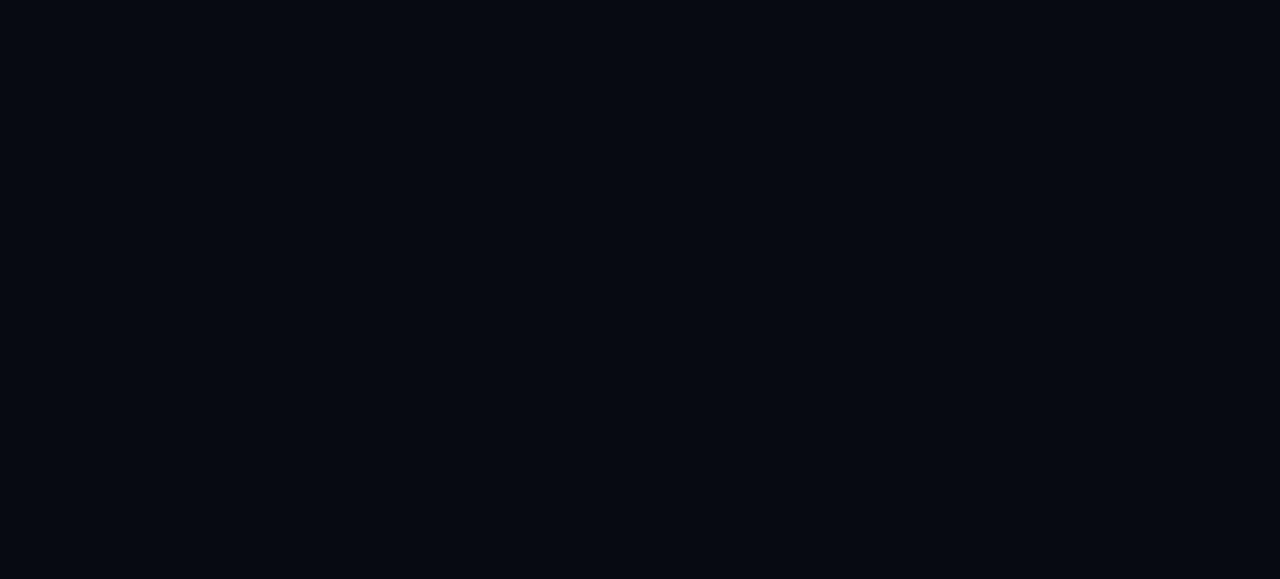
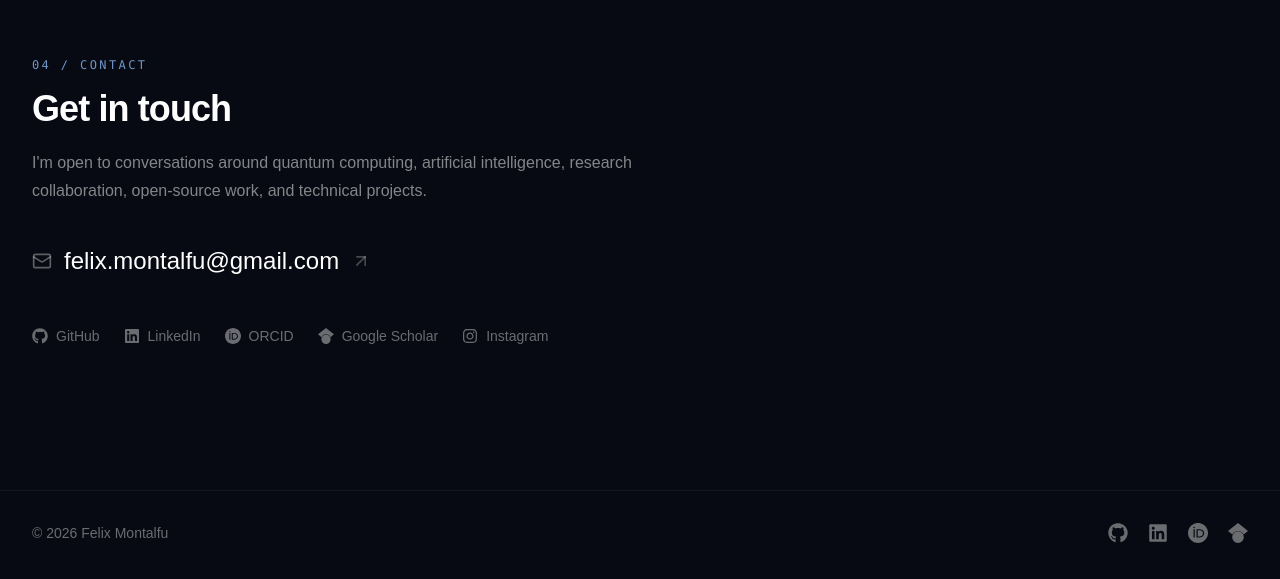
Before and after one commit to AFOEK/AFOEK.github.io, a React (Vite) app: page / in a window 1280 px wide. Shown: the part 5061-5640 px from the top of the page. Built offline with nearby package versions, Linux system fonts and the light colour scheme.

Commit message:
Adding contacts

```diff
--- /dev/null
+++ b/src/components/portfolio/Contact.jsx
@@ -0,0 +1,77 @@
+import { Mail, ArrowUpRight } from "lucide-react";
+import { FaGithub, FaLinkedin, FaInstagram } from "react-icons/fa6";
+import { SiOrcid, SiGooglescholar } from "react-icons/si";
+
+const links = [
+  {
+    label: "GitHub",
+    href: "https://github.com/AFOEK",
+    icon: FaGithub,
+  },
+  {
+    label: "LinkedIn",
+    href: "https://www.linkedin.com/in/afoek",
+    icon: FaLinkedin,
+  },
+  {
+    label: "ORCID",
+    href: "https://orcid.org/0009-0005-4784-5777",
+    icon: SiOrcid,
+  },
+  {
+    label: "Google Scholar",
+    href: "https://scholar.google.ca/citations?hl=en&authuser=2&user=JyPYns0AAAAJ",
+    icon: SiGooglescholar,
+  },
+  {
+    label: "Instagram",
+    href: "https://www.instagram.com/totmalone",
+    icon: FaInstagram,
+    },
+];
+
+export default function Contact() {
+  return (
+    <section id="contact" className="py-28 sm:py-36">
+      <div className="mx-auto max-w-7xl px-6 lg:px-8">
+        <div className="max-w-3xl">
+          <p className="mb-4 font-mono text-xs uppercase tracking-[0.2em] text-quantum-blue">
+            04 / Contact
+          </p>
+
+          <h2 className="text-3xl font-semibold tracking-tight text-white sm:text-4xl">
+            Get in touch
+          </h2>
+
+          <p className="mt-5 max-w-2xl text-base leading-7 text-white/50">
+            I&apos;m open to conversations around quantum computing, artificial intelligence, research collaboration, open-source work, and technical projects.
+          </p>
+
+          <a
+            href="mailto:felix.montalfu@gmail.com"
+            className="group mt-10 inline-flex items-center gap-3 text-xl font-medium text-white transition-colors hover:text-quantum-blue sm:text-2xl"
+          >
+            <Mail className="size-5 text-white/35 transition-colors group-hover:text-quantum-blue" />
+            felix.montalfu@gmail.com
+            <ArrowUpRight className="size-5 text-white/25 transition-transform group-hover:-translate-y-0.5 group-hover:translate-x-0.5" />
+          </a>
+
+          <div className="mt-12 flex flex-wrap gap-6">
+            {links.map(({ label, href, icon: Icon }) => (
+              <a
+                key={label}
+                href={href}
+                target="_blank"
+                rel="noreferrer"
+                className="inline-flex items-center gap-2 text-sm text-white/40 transition-colors hover:text-white"
+              >
+                <Icon className="size-4" />
+                {label}
+              </a>
+            ))}
+          </div>
+        </div>
+      </div>
+    </section>
+  );
+}
--- a/src/components/portfolio/Projects.jsx
+++ b/src/components/portfolio/Projects.jsx
@@ -9,7 +9,7 @@ export default function Projects() {
         <div className="mb-16 flex flex-col justify-between gap-8 sm:flex-row sm:items-end">
           <div className="max-w-2xl">
             <p className="mb-4 font-mono text-xs uppercase tracking-[0.2em] text-quantum-green">03 / Projects</p>
-            <h2 className="text-3xl font-semibold tracking-tight text-white sm:text-4xl">Selected projects</h2>
+            <h2 className="text-3xl font-semibold tracking-tight text-white sm:text-4xl">Starred projects</h2>
             <p className="mt-5 leading-7 text-white/50">Selected software and experimental systems spanning artificial intelligence, systems programming, and quantum computing.</p>
           </div>
 
--- a/src/pages/Home.jsx
+++ b/src/pages/Home.jsx
@@ -4,6 +4,7 @@ import Hero from "@/components/portfolio/Hero";
 import Research from "@/components/portfolio/Research";
 import Publications from "@/components/portfolio/Publications";
 import Projects from "@/components/portfolio/Projects";
+import Contact from "@/components/portfolio/Contact";
 
 
 export default function Home() {
@@ -15,7 +16,7 @@ export default function Home() {
         <Research />
         <Publications />
         <Projects />
-        <section id="contact" className="min-h-screen"></section>
+        <Contact />
       </main>
       <Footer />
     </div>
```
